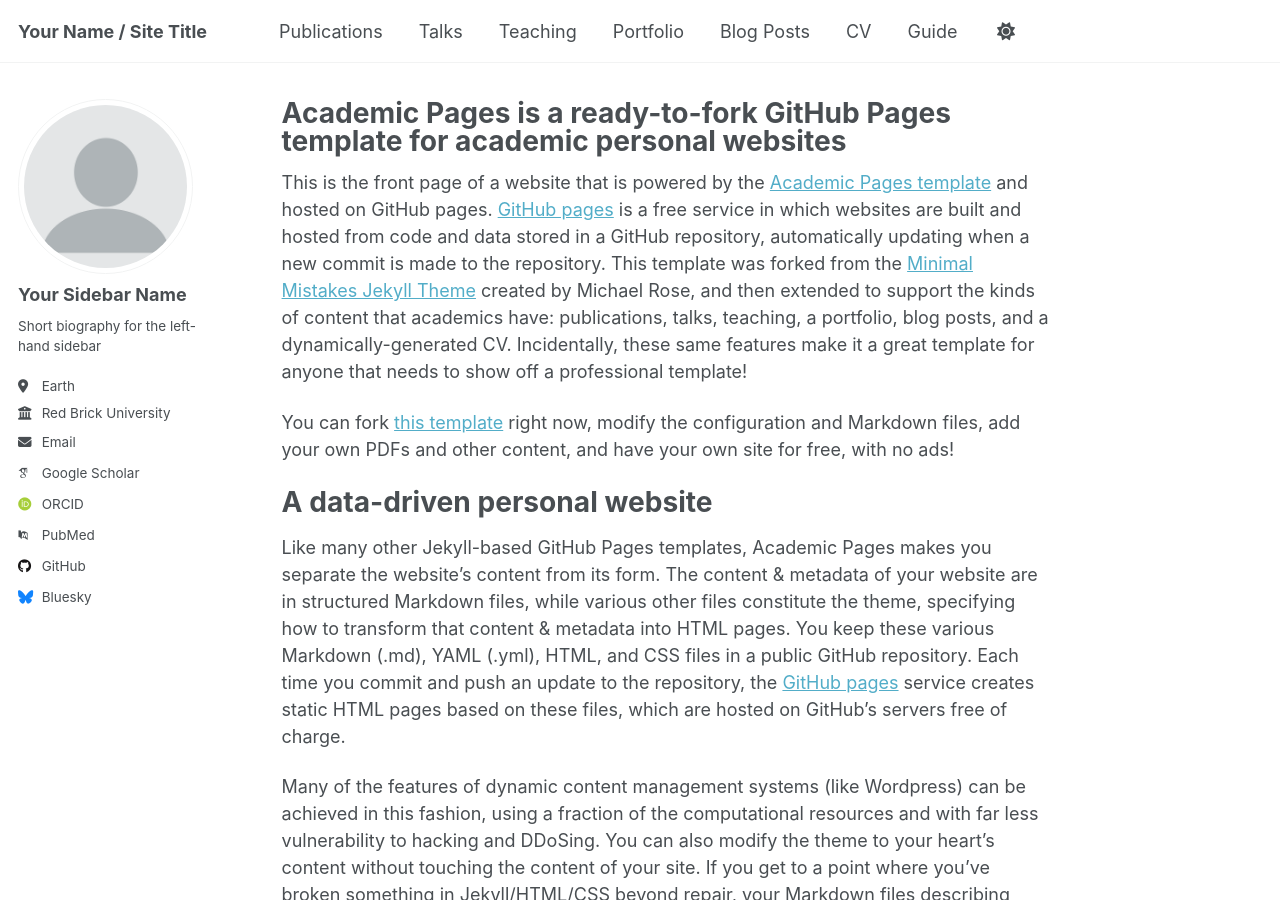
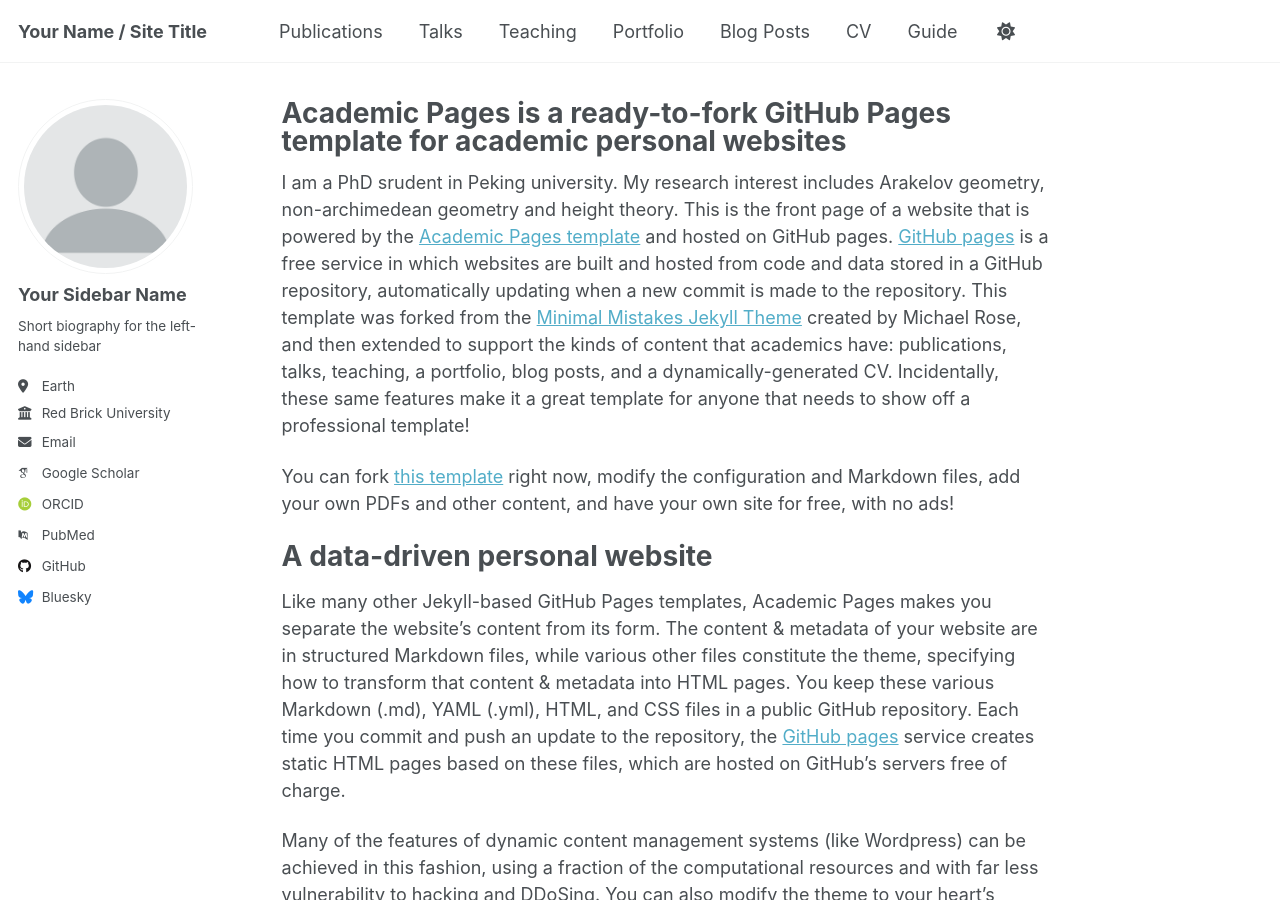
Before and after one commit to yinchongsong/CV, a Jekyll site: the page built from _pages/about.md, in a window 1280 px wide and 900 px high. Built offline with Jekyll 4.4.1, drawn with Linux system fonts in a browser that asks for light colours; some web fonts are replaced; a script that is not in the unit is left out.

Commit message:
Update about.md

```diff
--- a/_pages/about.md
+++ b/_pages/about.md
@@ -7,6 +7,7 @@ redirect_from:
   - /about.html
 ---
 
+I am a PhD srudent in Peking university. My research interest includes Arakelov geometry, non-archimedean geometry and height theory.
 This is the front page of a website that is powered by the [Academic Pages template](https://github.com/academicpages/academicpages.github.io) and hosted on GitHub pages. [GitHub pages](https://pages.github.com) is a free service in which websites are built and hosted from code and data stored in a GitHub repository, automatically updating when a new commit is made to the repository. This template was forked from the [Minimal Mistakes Jekyll Theme](https://mmistakes.github.io/minimal-mistakes/) created by Michael Rose, and then extended to support the kinds of content that academics have: publications, talks, teaching, a portfolio, blog posts, and a dynamically-generated CV. Incidentally, these same features make it a great template for anyone that needs to show off a professional template!
 
  You can fork [this template](https://github.com/academicpages/academicpages.github.io) right now, modify the configuration and Markdown files, add your own PDFs and other content, and have your own site for free, with no ads!
```
